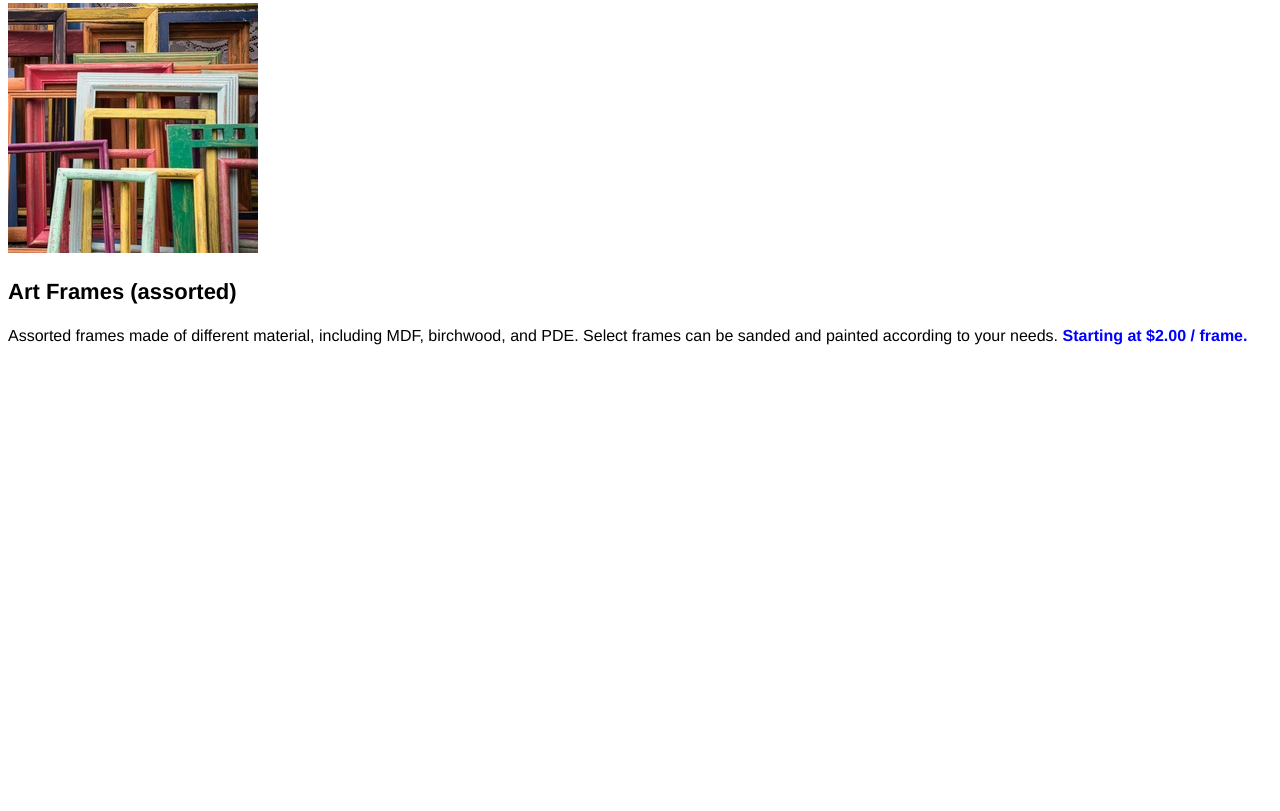
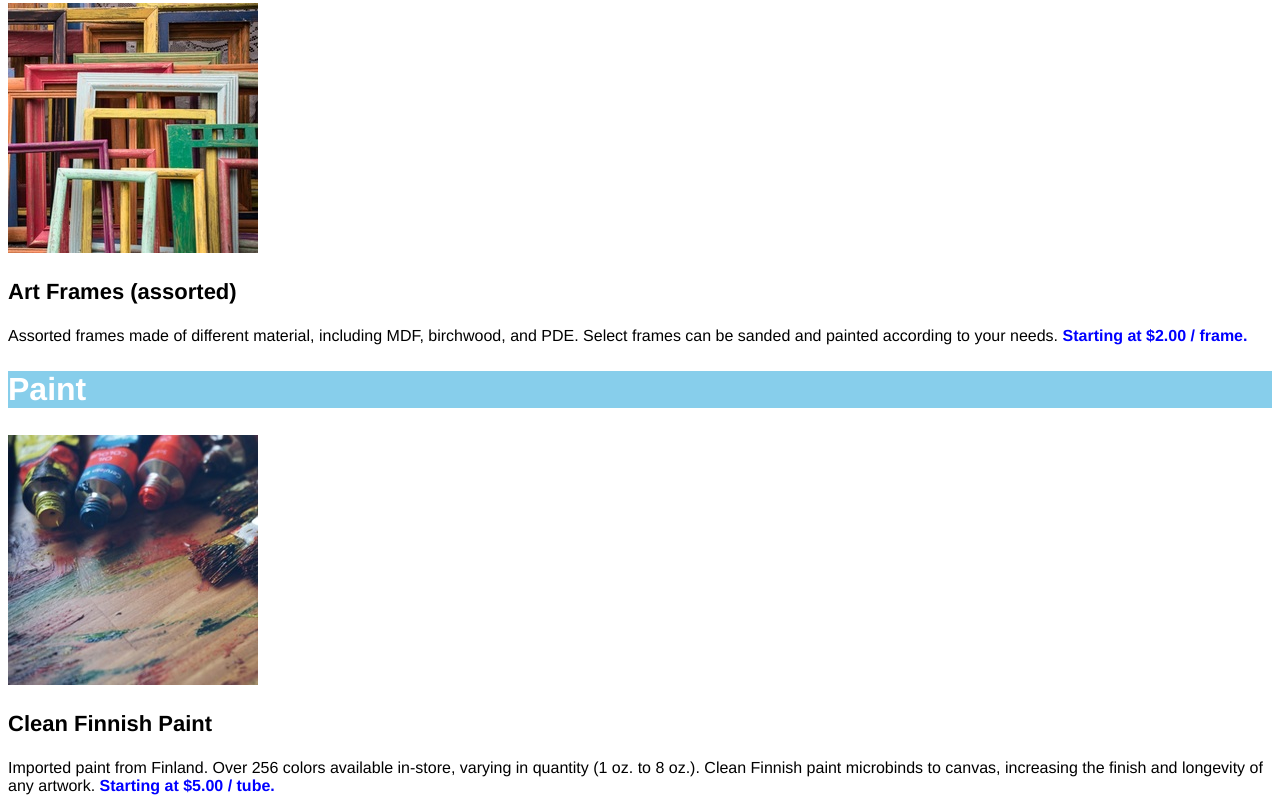
Before and after one commit to ikcetsok/Dasmoto-s-Arts-Crafts, a plain HTML site: page index.html in a window 1280 px wide. Shown: the part 742-1553 px from the top of the page. Before the commit the page ends 1103 px from the top, so only its background shows below. Drawn offline with Linux system fonts and the light colour scheme.

Commit message:
finished

```diff
--- a/index.html
+++ b/index.html
@@ -32,6 +32,17 @@
           needs. <span>Starting at $2.00 / frame.</span>
         </p>
       </section>
+      <section>
+        <h2 id="Paint" class="sectionTitle">Paint</h2>
+        <img src="./resources/finnish.jpeg" alt="Frames" />
+        <p class="subtitle"><strong>Clean Finnish Paint</strong></p>
+        <p>
+          Imported paint from Finland. Over 256 colors available in-store,
+          varying in quantity (1 oz. to 8 oz.). Clean Finnish paint microbinds
+          to canvas, increasing the finish and longevity of any artwork.
+           <span>Starting at $5.00 / tube.</span>
+        </p>
+      </section>
     </main>
   </body>
 </html>
--- a/styles.css
+++ b/styles.css
@@ -33,3 +33,7 @@ span {
 #Frames {
   background-color: lightcoral;
 }
+
+#Paint {
+  background-color: skyblue;
+}
```
